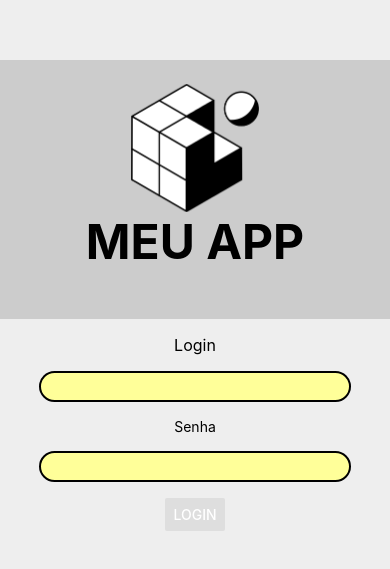
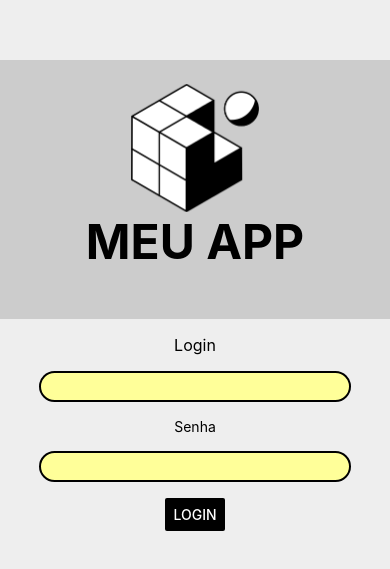
Before and after one commit to docarley/ATV_prjbughunter-level01, a React Native app: screen / in a window 390 px wide. Shown: the part 127-696 px from the top of the page. Built offline with nearby package versions, Linux system fonts and the light colour scheme.

Commit message:
Finalizado a correção de todos os bugs e implementação de boas práticas.

```diff
--- a/App.tsx
+++ b/App.tsx
@@ -1,5 +1,5 @@
 // or any files within the Snack
-import Home from './src/screens/Home';
+import Home from './src/screens/Home/Home';
 
 export default function App() {
   return (
--- a/src/components/Icon.tsx
+++ /dev/null
@@ -1,35 +0,0 @@
-import React from 'react';
-import { Text, View, StyleSheet, Image } from 'react-native';
-import SnackIcon from '../../assets/snack-icon.png';
-
-export default function Icon() {
-  return (
-    <View style={styles.container}>
-      <Image source={SnackIcon} style={styles.logo}/>
-      <Text style={styles.paragraph}>
-        MEU APP
-      </Text>
-    </View>
-  );
-}
-
-const styles = StyleSheet.create({
-  container: {
-    alignItems: 'center',
-    justifyContent: 'center',
-    paddingVertical:24,
-    backgroundColor:'#ccc',
-    width:'100%'
-  },
-  paragraph: {
-    margin: 24,
-    marginTop: 0,
-    fontSize: 48,
-    fontWeight: 'bold',
-    textAlign: 'center'
-  },
-  logo: {
-    height: 128,
-    width: 128,
-  }
-});
--- /dev/null
+++ b/src/components/Icon/Icon.tsx
@@ -0,0 +1,15 @@
+import React from 'react';
+import { Text, View, Image } from 'react-native';
+import SnackIcon from '../../../assets/snack-icon.png';
+import {styles} from './IconStyle';
+
+export default function Icon() {
+  return (
+    <View style={styles.container}>
+      <Image source={SnackIcon} style={styles.logo}/>
+      <Text style={styles.paragraph}>
+        MEU APP
+      </Text>
+    </View>
+  );
+}
--- /dev/null
+++ b/src/components/Icon/IconStyle.tsx
@@ -0,0 +1,22 @@
+import { StyleSheet } from "react-native";
+
+export const styles = StyleSheet.create({
+    container: {
+      alignItems: 'center',
+      justifyContent: 'center',
+      paddingVertical:24,
+      backgroundColor:'#ccc',
+      width:'100%'
+    },
+    paragraph: {
+      margin: 24,
+      marginTop: 0,
+      fontSize: 48,
+      fontWeight: 'bold',
+      textAlign: 'center'
+    },
+    logo: {
+      height: 128,
+      width: 128,
+    }
+  });
--- a/src/components/LoginButton.tsx
+++ /dev/null
@@ -1,7 +0,0 @@
-import {Button, StyleSheet} from 'react-native';
-
-export default function LoginButton() {
-  return (
-       <Button title="Login" color="#1111"/>
-  );
-}
--- a/src/components/TextBox.tsx
+++ /dev/null
@@ -1,22 +0,0 @@
-import {StyleSheet,TextInput} from 'react-native';
-
-
-export default function TextBox() {
-  return (
-     <TextInput style={styles.textbox}/>
-  );
-}
-
-const styles = StyleSheet.create({
-  textbox: {
-    width:'80%',
-    backgroundColor:'#ffff99',
-    paddingHorizontal: 16,
-    paddingVertical:6,
-    fontSize:12,
-    borderStyle:'solid',
-    borderWidth:2,
-    borderColor:'#000',
-    borderRadius:100
-}
-});
--- /dev/null
+++ b/src/components/TextBox/TextBox.tsx
@@ -0,0 +1,9 @@
+import {TextInput} from 'react-native';
+import { styles } from './TextBoxStyle';
+
+
+export default function TextBox() {
+  return (
+     <TextInput style={styles.textbox}/>
+  );
+}
--- /dev/null
+++ b/src/components/TextBox/TextBoxStyle.tsx
@@ -0,0 +1,15 @@
+import { StyleSheet } from "react-native";
+
+export const styles = StyleSheet.create({
+    textbox: {
+      width:'80%',
+      backgroundColor:'#ffff99',
+      paddingHorizontal: 16,
+      paddingVertical:6,
+      fontSize:12,
+      borderStyle:'solid',
+      borderWidth:2,
+      borderColor:'#000',
+      borderRadius:100
+  }
+  });
--- a/src/screens/Home.tsx
+++ /dev/null
@@ -1,33 +0,0 @@
-import { View, Text, StyleSheet } from 'react-native';
-import Icon from '../components/Icon';
-import LoginButton from '../components/LoginButton';
-
-// or any files within the Snack
-import TextBox from '../components/TextBox';
-
-export default function App() {
-  return (
-     <View style={styles.container}>
-        <Icon/>
-        <Text style={styles.text}>Login</Text>
-        <TextBox/>
-        <Text>Senha</Text>
-        <TextBox/>
-        <LoginButton/>
-     </View>
-  );
-}
-
-const styles = StyleSheet.create({
-  container: {
-    flex: 1,
-    gap:16,
-    paddingVertical:48,
-    justifyContent:'center',
-    alignItems:'center',
-    backgroundColor:'#eee'
-},
-text:{
-    fontSize:16
-}
-});
--- /dev/null
+++ b/src/screens/Home/Home.tsx
@@ -0,0 +1,19 @@
+import { View, Text, Button} from 'react-native';
+import Icon from '../../components/Icon/Icon';
+import { styles } from './HomeStyle';
+
+// or any files within the Snack
+import TextBox from '../../components/TextBox/TextBox';
+
+export default function Home() {
+  return (
+     <View style={styles.container}>
+        <Icon/>
+        <Text style={styles.text}>Login</Text>
+        <TextBox/>
+        <Text>Senha</Text>
+        <TextBox/>
+        <Button title="Login" color="#000"/>
+     </View>
+  );
+}
--- /dev/null
+++ b/src/screens/Home/HomeStyle.tsx
@@ -0,0 +1,15 @@
+import { StyleSheet } from "react-native";
+
+export const styles = StyleSheet.create({
+    container: {
+      flex: 1,
+      gap:16,
+      paddingVertical:48,
+      justifyContent:'center',
+      alignItems:'center',
+      backgroundColor:'#eee'
+  },
+  text:{
+      fontSize:16
+  }
+  });
```
